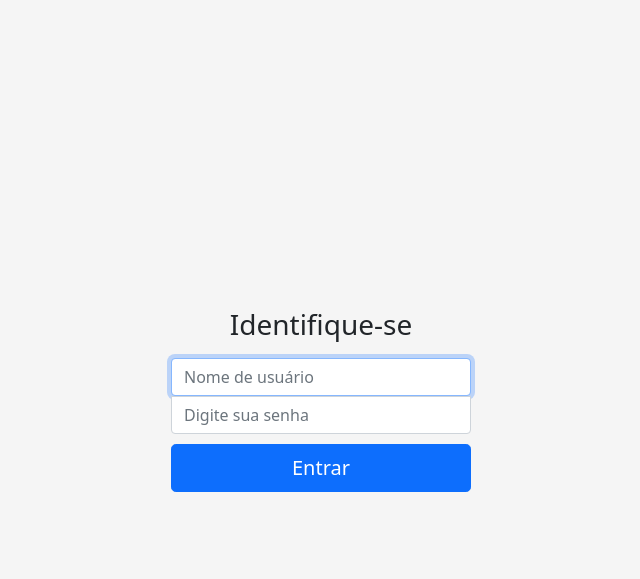
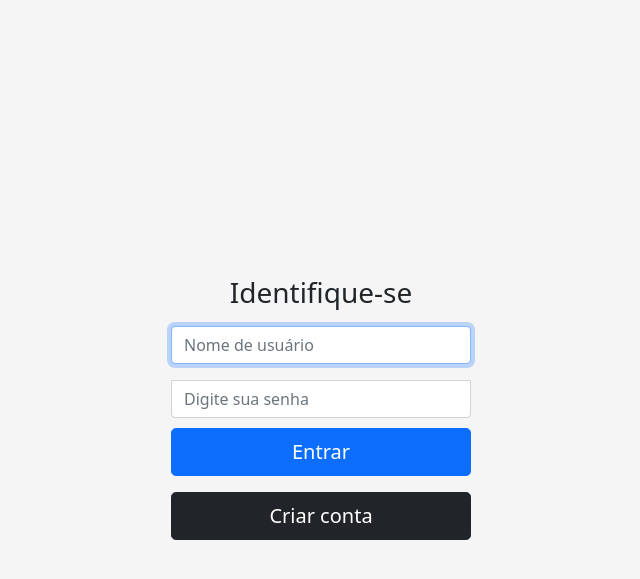
Before and after one commit to lgsouza24/djangopro, a Django app: page /contas/login/ in a window 1280 px wide. Shown: the top 579 px of the page, without its empty margins (319-959 px from the left). Run offline with Django 4.2, Linux system fonts and the light colour scheme; some libraries are stand-ins or nearby versions.

Commit message:
segundo commit

```diff
--- a/templates/accounts/user_login.html
+++ b/templates/accounts/user_login.html
@@ -33,12 +33,13 @@
     <link href="{% static 'css/signin.css' %}" rel="stylesheet">
   </head>
   <body class="text-center">
-    <form class="form-signin" method="POST" action=".">
+    <form class="form-signin" method="POST" action="." autocomplete="off">
     {% csrf_token %}
-        <h1 class="h3 mb-3 font-weight-normal">Identifique-se</h1>
-        <input type="text" class="form-control" id="username" name="username" placeholder="Nome de usuário" required autofocus>
+        <p><h1 class="h3 mb-3 font-weight-normal">Identifique-se</h1></p>
+        <p><input type="text" class="form-control" id="username" name="username" placeholder="Nome de usuário" required autofocus></p>
         <input type="password" class="form-control" id="password" name="password" placeholder="Digite sua senha">
-        <button class="w-100 btn btn-lg btn-primary" type="submit">Entrar</button>
+        <p><button class="w-100 btn btn-lg btn-primary" type="submit">Entrar</button></p>
+        <a href="{% url 'accounts:add_user' %}" class="w-100 btn btn-lg btn-info btn-dark" type="submit">Criar conta</a>
     </form>
   </body>
 </html>
```
Also changed, not shown: requirements.txt (added, +11 -0 lines), media/photos/DJDQRTRW0AQkhGN_tVNymCo.png (added), media/photos/freeza-dourado-890x501_7N9LFTp.jpg (added), todoapp/settings.py (line endings or trailing spaces).
